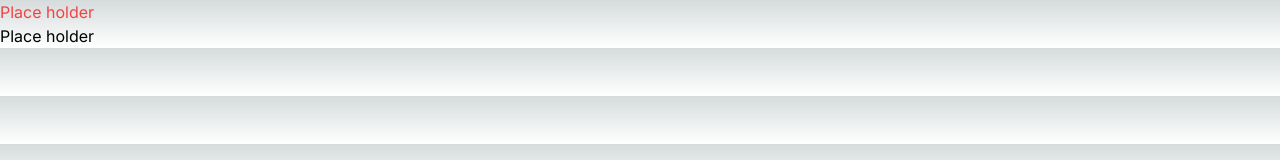
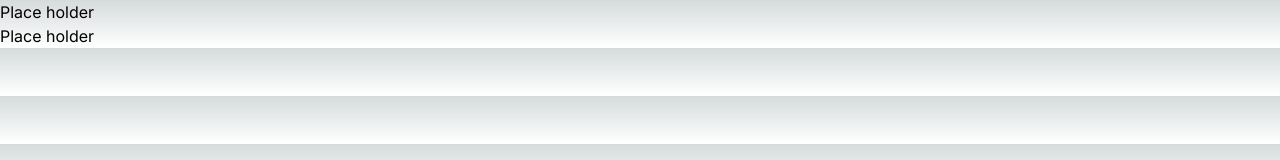
Before and after one commit to kaiaznar/app, a Next.js app: page / in a window 1280 px wide. Shown: the top 160 px of the page. Built offline with nearby package versions, Linux system fonts and the light colour scheme.

Commit message:
test commit

```diff
--- a/src/app/page.tsx
+++ b/src/app/page.tsx
@@ -9,8 +9,9 @@ export default function Home() {
         <meta name="description" content='photograpy portifolio of kai aznar' />
       </Head>
 
-      <main className='text-red-500'>
+      <main >
           <p>Place holder</p>
+
       </main>
       <footer>
         <p>Place holder</p>
```
